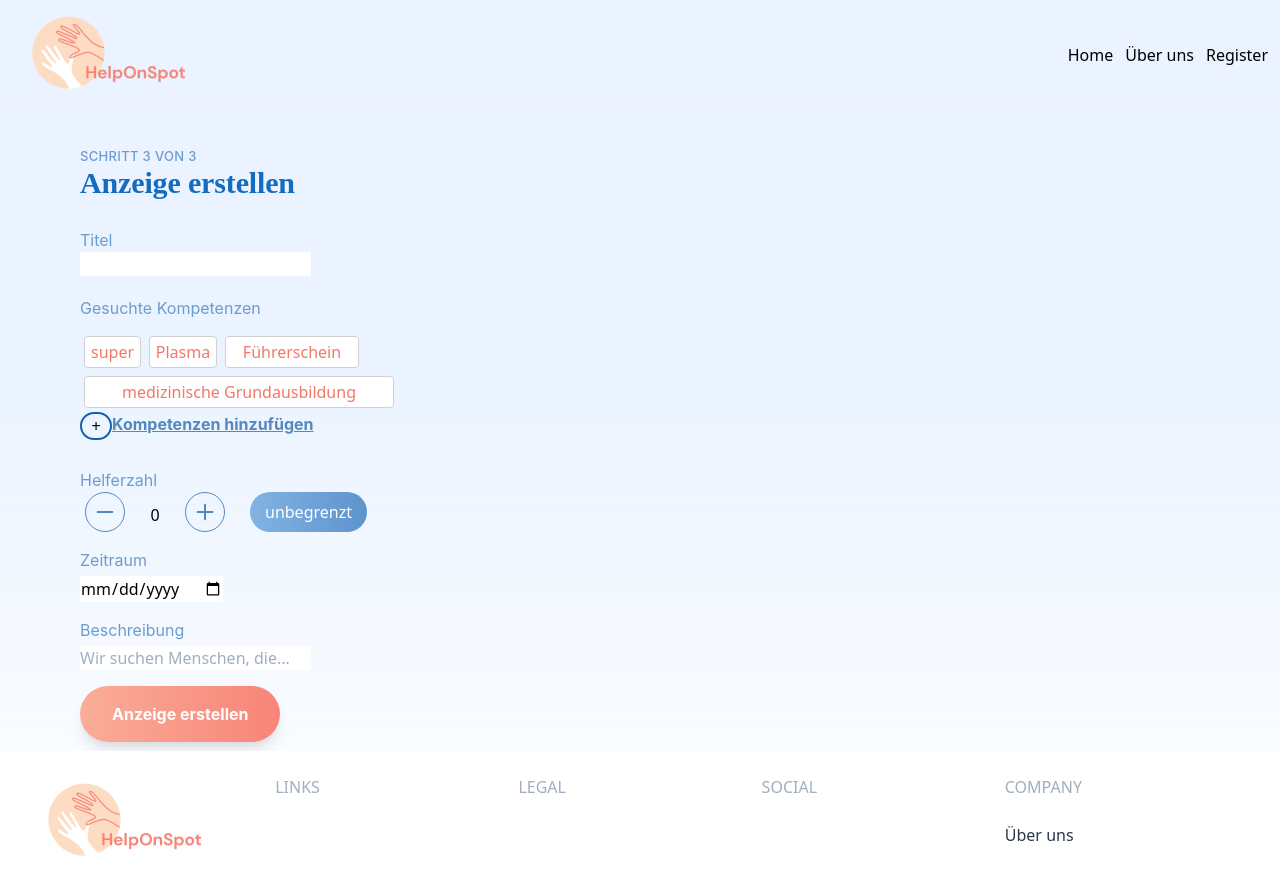
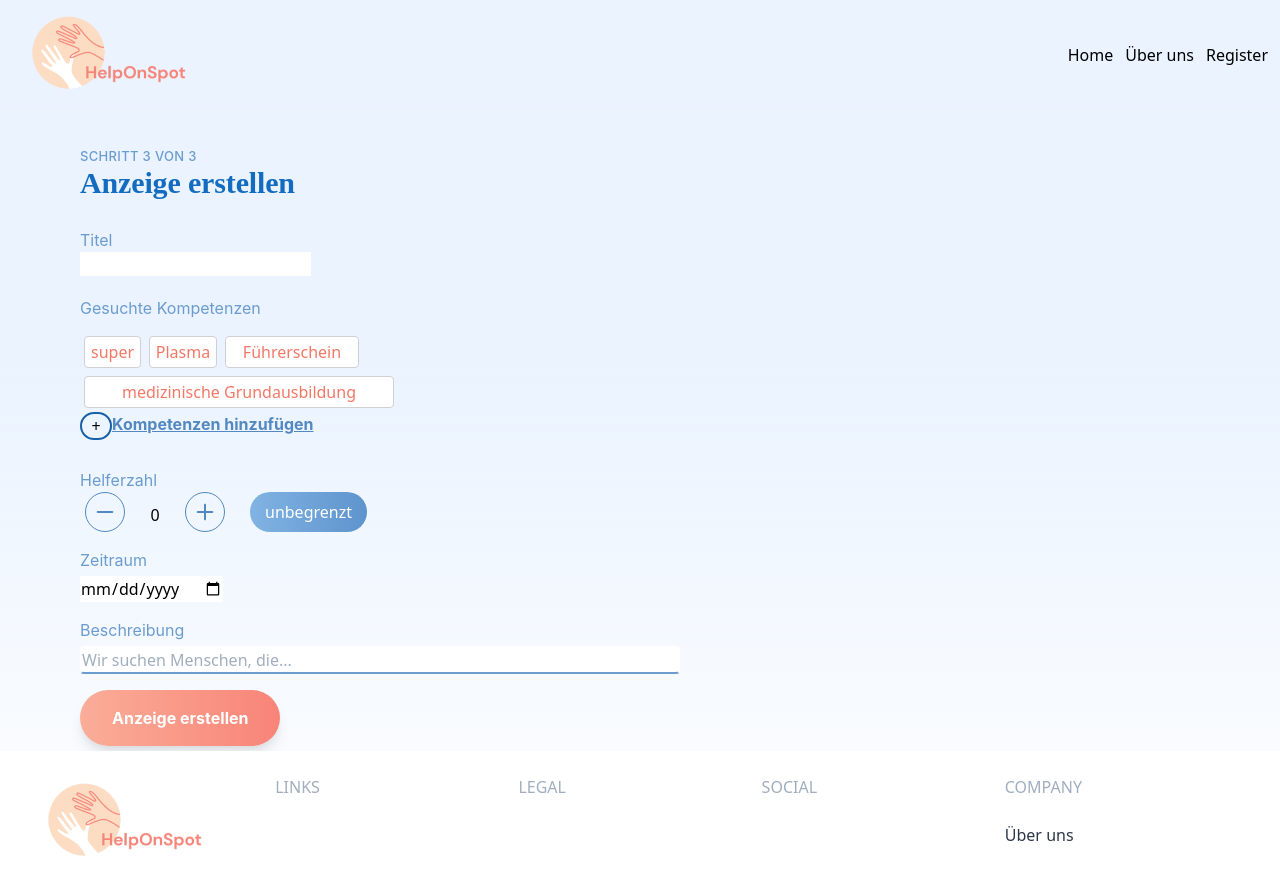
Before and after one commit to Helfer-Portal/helponspot-client, a React (Create React App) app: page /org-register4 in a window 1280 px wide. Shown: the top 894 px of the page. Built offline with nearby package versions, Linux system fonts and the light colour scheme.

Commit message:
Restyle bottom field

```diff
--- a/src/features/org-register/newAnzeige.jsx
+++ b/src/features/org-register/newAnzeige.jsx
@@ -92,7 +92,7 @@ export default function NewAnzeige() {
         </div>
 
         <div>
-          <input type="text" placeholder="Wir suchen Menschen, die..."></input>
+          <input class="lastQuestion" type="text" placeholder="Wir suchen Menschen, die..."/>
         </div>
       </div>
 
--- a/src/features/org-register/register1.css
+++ b/src/features/org-register/register1.css
@@ -77,6 +77,13 @@
     height: auto;
     color: #FFFFFF;
 }
-#lastquestion {
-    margin-top: 10px;
+.lastQuestion {
+    width: 50%;
+    box-sizing: border-box;
+    border: 2px solid #FFFFFF;
+    border-radius: 4px;
+    border-bottom-color: #6C9CCF;
 }
+.lastQuestion::placeholder{
+    opacity: 2;
+}
```
